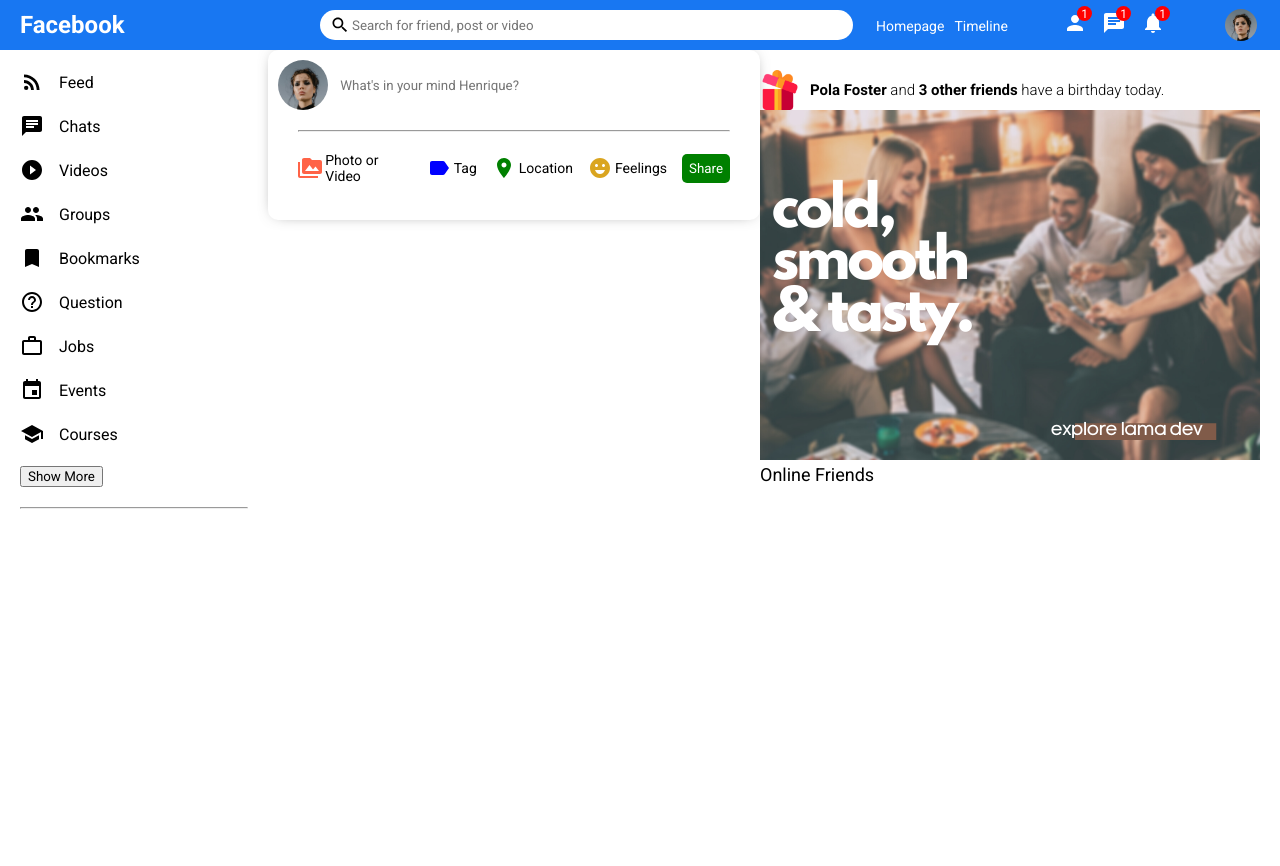
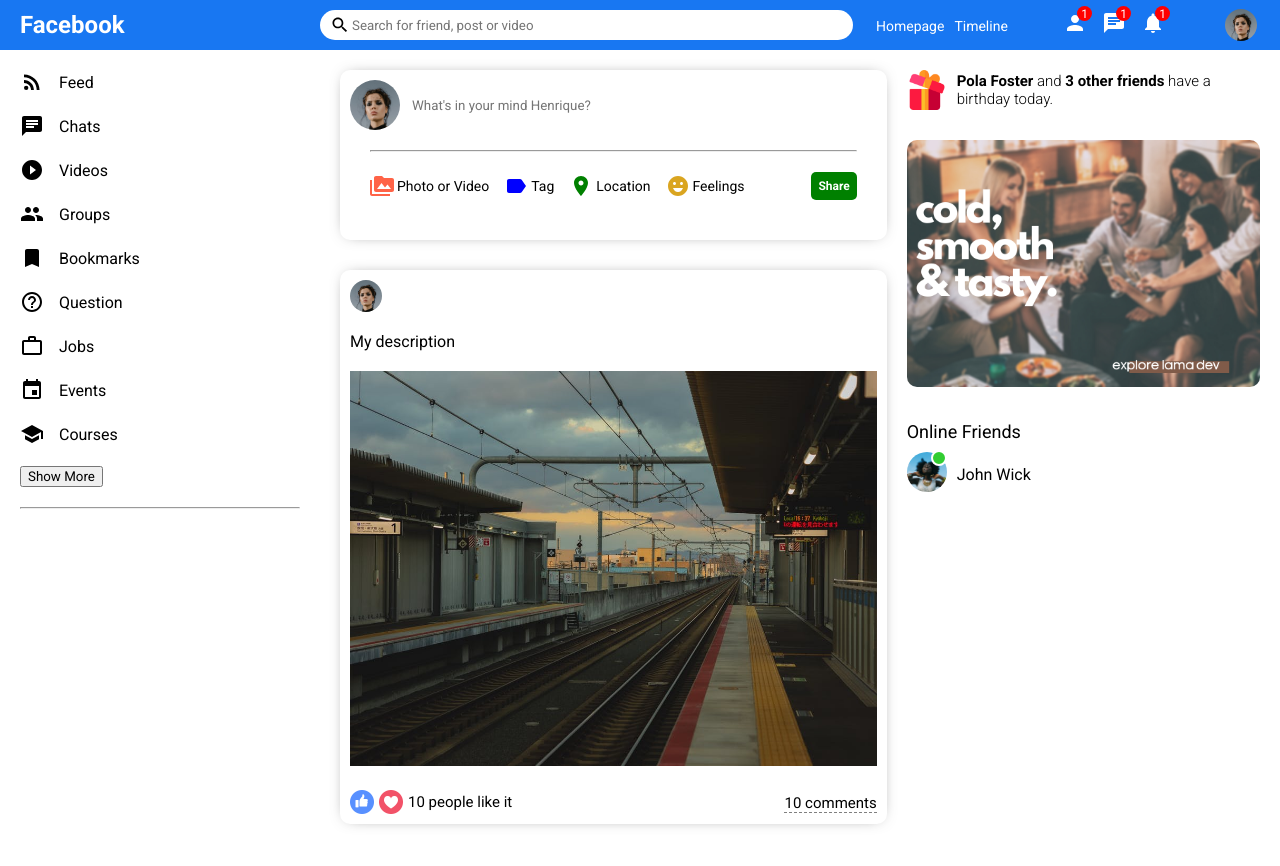
Before and after one commit to henrique945/web.react.facebook, a React (Create React App) app: page / in a window 1280 px wide. Shown: the top 866 px of the page. Before the commit the page ends 800 px from the top, so only its background shows below. Built offline with nearby package versions, Linux system fonts and the light colour scheme.

Commit message:
update(share, feed & rightbar): adjust for Post component

```diff
--- a/src/components/feed/Feed.jsx
+++ b/src/components/feed/Feed.jsx
@@ -1,11 +1,13 @@
 import './feed.css';
 import Share from "../share/Share";
+import Post from "../post/Post";
 
 export default function Feed() {
   return (
     <div className="feed">
       <div className="feed-wrapper">
         <Share/>
+        <Post/>
       </div>
     </div>
   )
--- a/src/components/feed/feed.css
+++ b/src/components/feed/feed.css
@@ -2,6 +2,6 @@
   flex: 5.5;
 }
 
-.feedWrapper {
+.feed-wrapper {
   padding: 20px;
 }
--- a/src/components/rightbar/Rightbar.jsx
+++ b/src/components/rightbar/Rightbar.jsx
@@ -11,10 +11,16 @@
             <b>Pola Foster</b> and <b>3 other friends</b> have a birthday today.
           </span>
           </div>
-          <img src="/assets/ad.png" alt="" className="rightbar"/>
+          <img src="/assets/ad.png" alt="" className="rightbar-ad"/>
           <h4 className="rightbar-title">Online Friends</h4>
           <ul className="rightbar-friend-list">
-
+            <li className="rightbar-friend">
+              <div className="rightbar-profile-img-container">
+                <img src="/assets/person/3.jpeg" alt="" className="rightbar-profile-img"/>
+                <span className="rightbar-online"></span>
+              </div>
+              <span className="rightbar-username">John Wick</span>
+            </li>
           </ul>
         </div>
       </div>
--- a/src/components/rightbar/rightbar.css
+++ b/src/components/rightbar/rightbar.css
@@ -81,3 +81,36 @@
   object-fit: cover;
   border-radius: 5px;
 }
+
+.rightbar-friend {
+  display: flex;
+  align-items: center;
+  margin-bottom: 15px;
+}
+
+.rightbar-profile-img-container {
+  margin-right: 10px;
+  position: relative;
+}
+
+.rightbar-profile-img {
+  width: 40px;
+  height: 40px;
+  border-radius: 50%;
+  object-fit: cover;
+}
+
+.rightbar-online {
+  width: 12px;
+  height: 12px;
+  border-radius: 50%;
+  background-color: limegreen;
+  position: absolute;
+  top: -2px;
+  right: 0;
+  border: 2px solid white;
+}
+
+.rightbar-username {
+  font-weight: 500;
+}
--- a/src/components/share/share.css
+++ b/src/components/share/share.css
@@ -69,8 +69,9 @@
   padding: 7px;
   border-radius: 5px;
   background-color: green;
-  font-weight: 500;
+  font-weight: 700;
   margin-right: 20px;
   cursor: pointer;
   color: white;
+  font-size: 12px;
 }
```
